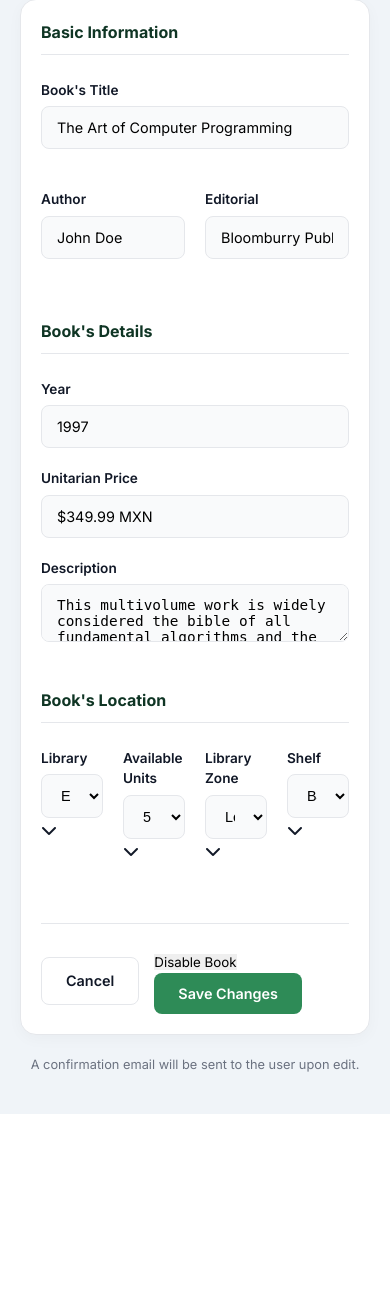
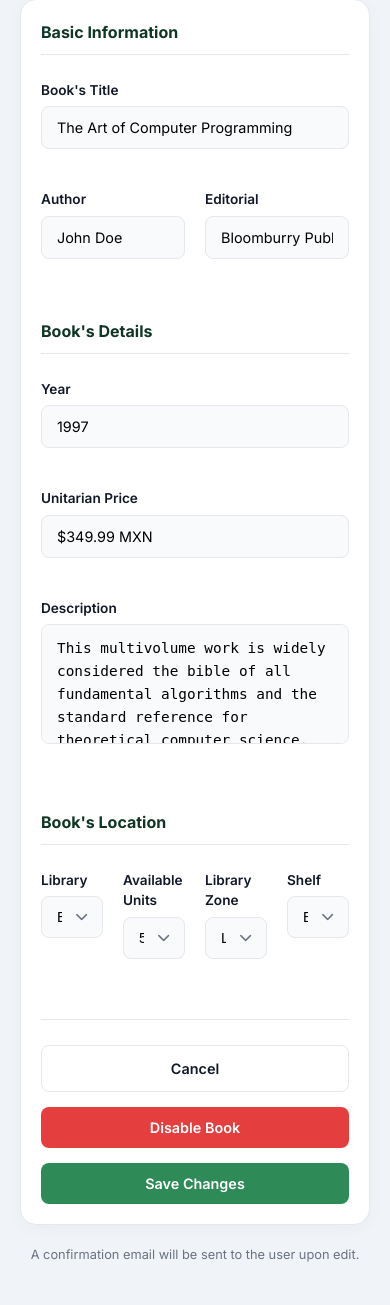
Before and after one commit to jonaxCA/UniversidadDucky, a PHP site: page /bookManagement.html in a window 390 px wide; the page is wider, and only the part inside the window is pictured. Shown: the part 251-1556 px from the top of that part. Before the commit the page ends 1365 px from the top of that part, so only its background shows below. Run offline with PHP 8.4, Linux system fonts and the light colour scheme.

Commit message:
Add responsive styles for details and actions

```diff
--- a/style.css
+++ b/style.css
@@ -1335,3 +1335,83 @@ input { font-family: inherit; outline: none; }
     .stats-grid { grid-template-columns: 1fr; }
     .book-info-section { padding: 30px 20px; }
 }
+
+.details-split-grid {
+    display: flex;
+    gap: 20px;
+    margin-bottom: 20px;
+}
+
+.details-left {
+    flex: 1;
+    display: flex;
+    flex-direction: column;
+    gap: 20px;
+}
+
+.details-right {
+    flex: 1;
+    display: flex;
+    flex-direction: column;
+}
+
+.h-100 { height: 100%; }
+
+.textarea-input {
+    resize: none;
+    height: 100%;
+    min-height: 120px;
+    line-height: 1.6;
+}
+
+.select-wrapper {
+    position: relative;
+    width: 100%;
+}
+
+.select-input {
+    appearance: none;
+    -webkit-appearance: none;
+    -moz-appearance: none;
+    cursor: pointer;
+    padding-right: 40px;
+}
+
+.select-icon {
+    position: absolute;
+    right: 15px;
+    top: 50%;
+    transform: translateY(-50%);
+    color: var(--text-muted);
+    pointer-events: none;
+    font-size: 0.8rem;
+}
+
+.book-actions {
+    display: flex;
+    justify-content: space-between;
+    align-items: center;
+}
+
+.right-actions {
+    display: flex;
+    gap: 15px;
+}
+
+.btn-danger {
+    padding: 12px 24px;
+    background: #e53e3e;
+    color: white;
+    border-radius: var(--radius-md);
+    font-weight: 600;
+    font-size: 0.9rem;
+    transition: var(--transition);
+}
+.btn-danger:hover { background: #c53030; }
+
+@media (max-width: 768px) {
+    .details-split-grid { flex-direction: column; }
+    .book-actions { flex-direction: column; gap: 15px; }
+    .right-actions { width: 100%; flex-direction: column; }
+    .btn-cancel, .btn-danger, .btn-save { width: 100%; text-align: center; }
+}
```
